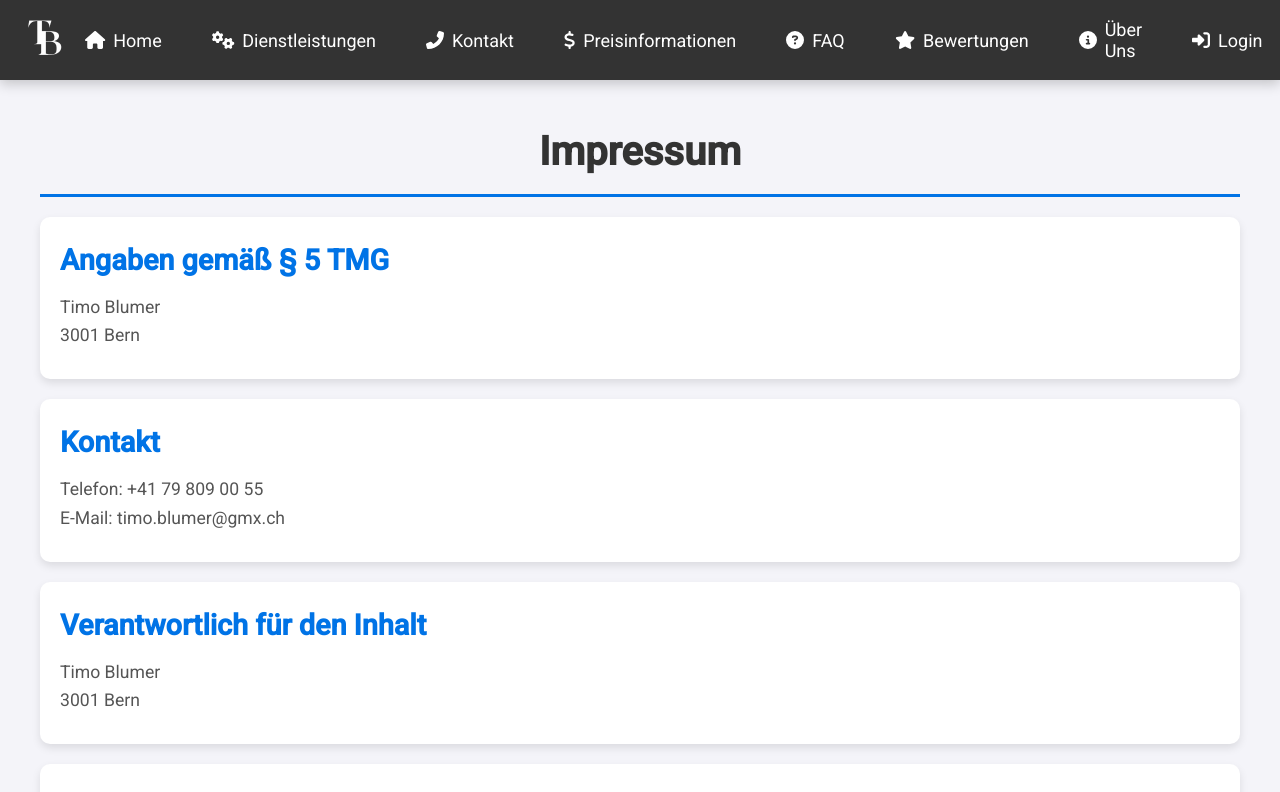
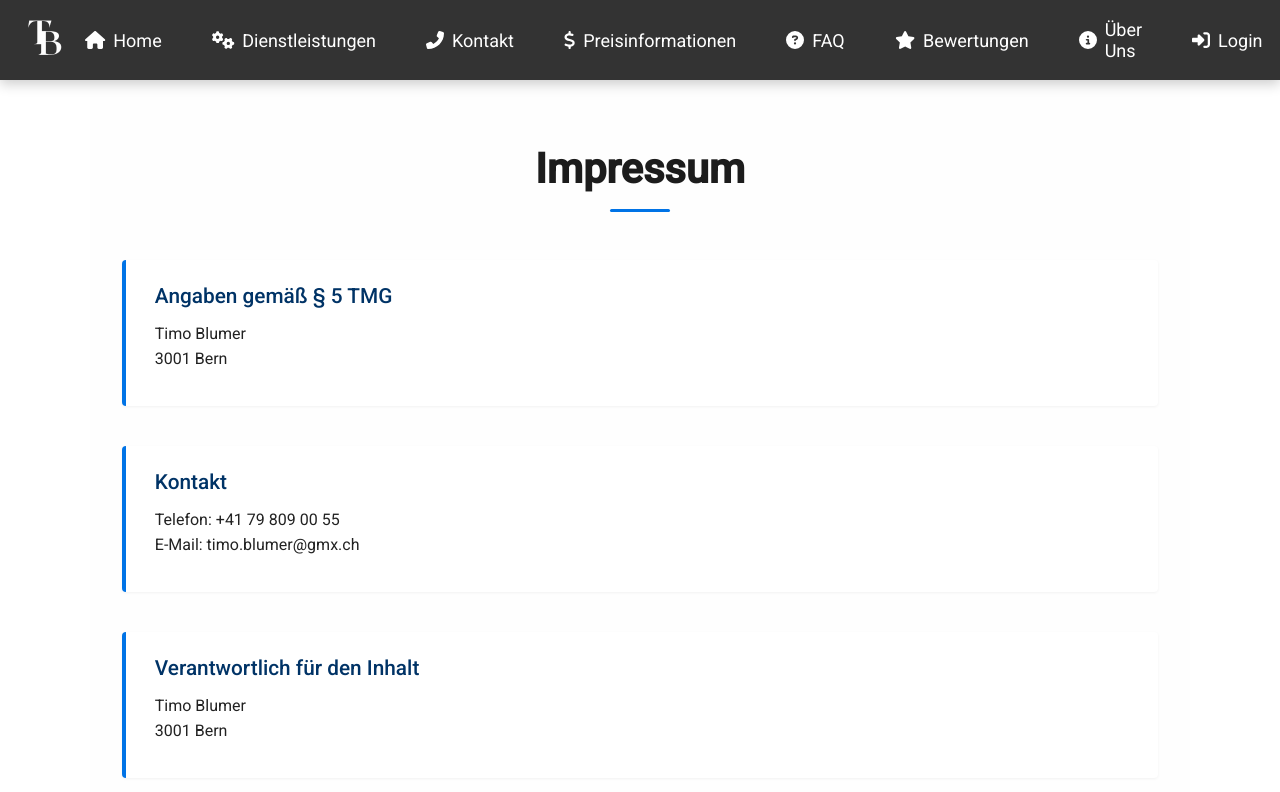
Before and after one commit to tbs-dienste/webfrostend, a React (Create React App) app: page /impressum in a window 1280 px wide. Shown: the top 792 px of the page. Built offline with nearby package versions, Linux system fonts and the light colour scheme; what @react-pdf/renderer would draw is missing.

Commit message:
Impressum.scss aktualisieren

```diff
--- a/src/components/Content/Impressum.scss
+++ b/src/components/Content/Impressum.scss
@@ -1,44 +1,63 @@
+
 .impressum-container {
-    padding: 40px;
-    background-color: #f4f4f9;
-    font-family: 'Arial', sans-serif;
-    line-height: 1.6;
+  padding: 4rem 2rem;
+  max-width: 1100px;
+  margin: 0 auto;
+  font-family: 'Segoe UI', sans-serif;
+  color: #222;
+  background-color: #fefefe;
+
+  @media (max-width: 768px) {
+    padding: 2rem 1.5rem;
+  }
+}
 
 .impressum-title {
-      font-size: 2.5rem;
-      margin-bottom: 20px;
-      color: #333;
+  font-size: 2.6rem;
   text-align: center;
-      border-bottom: 3px solid #0073e6;
-      padding-bottom: 10px;
+  color: #1c1c1c;
+  margin-bottom: 3rem;
+  font-weight: 600;
+
+  &::after {
+    content: '';
+    display: block;
+    margin: 1rem auto 0;
+    width: 60px;
+    height: 3px;
+    background-color: #0073e6;
+    border-radius: 2px;
+  }
 }
 
 .impressum-content {
   display: flex;
   flex-direction: column;
-      gap: 20px;
+  gap: 2.5rem;
+}
 
 .impressum-section {
-        background-color: #fff;
-        padding: 20px;
-        border-radius: 10px;
-        box-shadow: 0 4px 8px rgba(0, 0, 0, 0.1);
+  background-color: #ffffff;
+  border-left: 4px solid #0073e6;
+  padding: 1.5rem 1.5rem 1.5rem 1.8rem;
+  border-radius: 4px;
+  box-shadow: 0 1px 3px rgba(0, 0, 0, 0.05);
 
   h2 {
-          font-size: 1.8rem;
-          color: #0073e6;
-          margin-bottom: 10px;
+    font-size: 1.3rem;
+    margin-bottom: 0.8rem;
+    font-weight: 500;
+    color: #003366;
   }
 
   p {
-          font-size: 1.1rem;
-          color: #555;
+    font-size: 1rem;
+    line-height: 1.6;
+    white-space: pre-line;
   }
 
   strong {
-          font-weight: bold;
-          color: #0073e6;
+    font-weight: 600;
+    color: #111;
   }
 }
-    }
-  }
```
Lines whose indentation alone changed are shown as unchanged.
